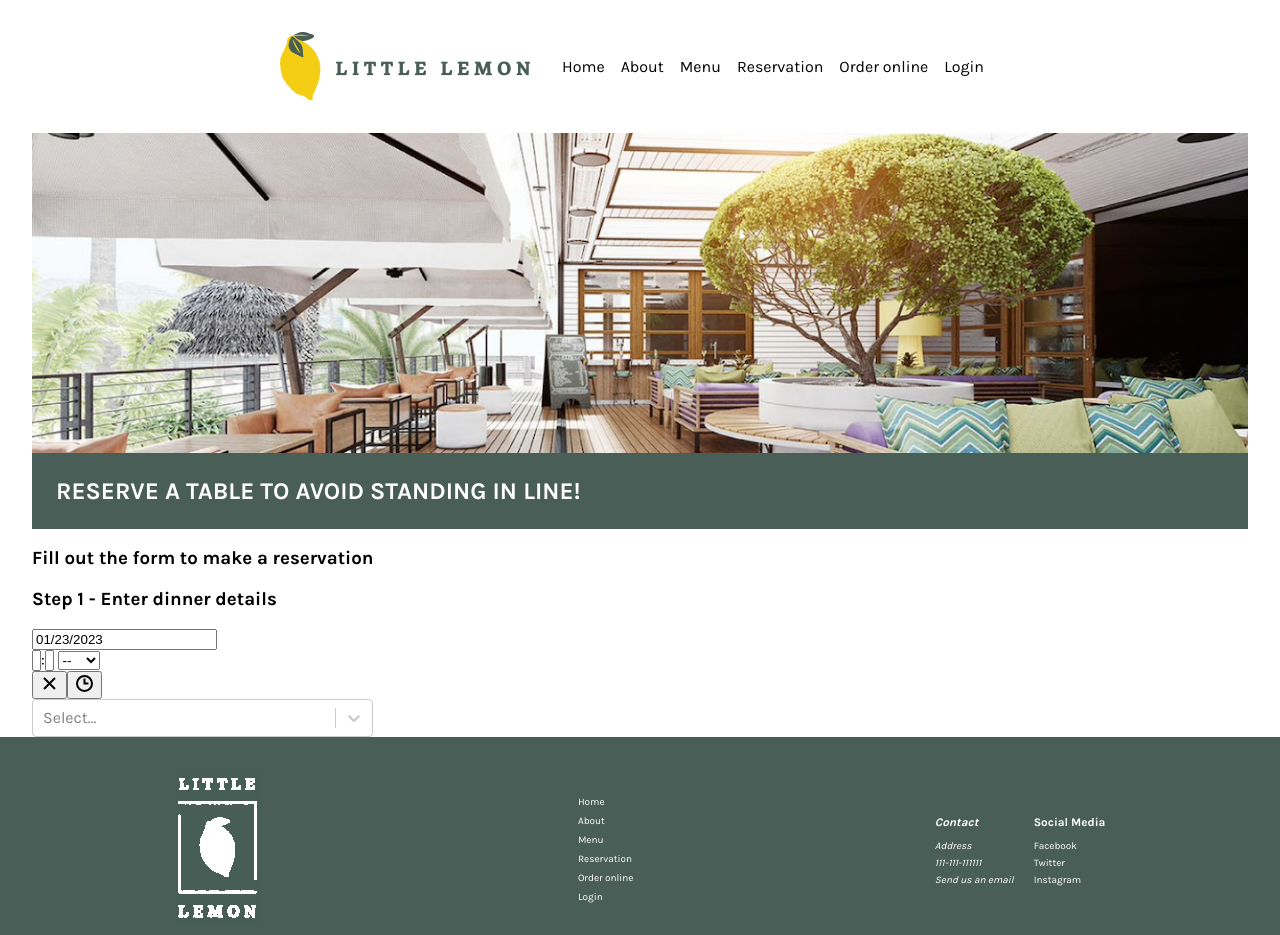
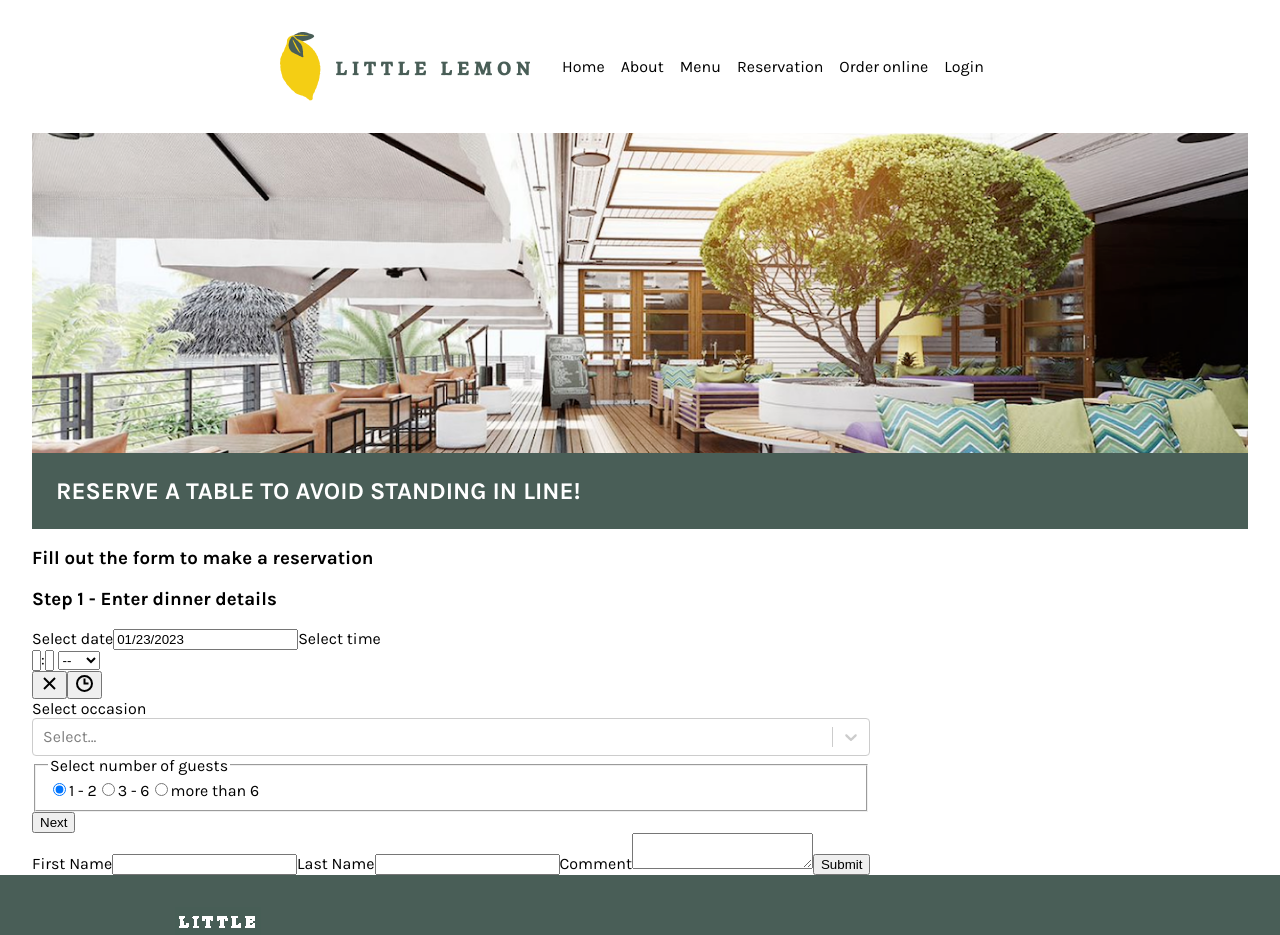
Before and after one commit to mantuok/eliseeva-little-lemon, a React (Create React App) app: page / in a window 1280 px wide. Shown: the top 935 px of the page. Built offline with nearby package versions, Linux system fonts and the light colour scheme.

Commit message:
forms markup done

```diff
--- /dev/null
+++ b/src/components/form-step-one/form-step-one.jsx
@@ -0,0 +1,42 @@
+import React, {useState} from 'react';
+import DatePicker from 'react-datepicker';
+import TimePicker from 'react-time-picker';
+import Select from 'react-select'
+import "react-datepicker/dist/react-datepicker.css";
+import {Occasion} from '../../const';
+
+const FormStepOne = () => {
+  const [startdate, setStartDate] = useState(new Date());
+  const occasionList = Object.values(Occasion);
+
+  return (
+    <form form__step1>
+      <label>
+        Select date
+        <span className="visually-hidden">Mandatory field</span>
+        <DatePicker selected={startdate} onChange={(date) => setStartDate(date)} />
+      </label>
+      <label>
+        Select time
+        <span className="visually-hidden">Mandatory field</span>
+        <TimePicker />
+      </label>
+      <label>
+        Select occasion
+        <Select options={occasionList} />
+      </label>
+      <fieldset>
+        <legend>Select number of guests</legend>
+        <input type="radio" id="one-two" name="guests" value="one-two" checked />
+        <label htmlFor="one-two">1 - 2</label>
+        <input type="radio" id="three-six" name="guests" value="three-six" />
+        <label htmlFor="one-two">3 - 6</label>
+        <input type="radio" id="more-than-six" name="guests" value="more-than-six" />
+        <label htmlFor="one-two">more than 6</label>
+      </fieldset>
+      <button className="button button--next">Next</button>
+    </form>
+  )
+}
+
+export default FormStepOne;
--- /dev/null
+++ b/src/components/form-step-two/form-step-two.jsx
@@ -0,0 +1,25 @@
+import React from 'react';
+
+const FormStepTwo = () => {
+  return (
+    <form form__step2>
+      <label>
+        First Name
+        <span className="visually-hidden">Mandatory field</span>
+        <input />
+      </label>
+      <label>
+        Last Name
+        <span className="visually-hidden">Mandatory field</span>
+        <input />
+      </label>
+      <label>
+        Comment
+        <textarea />
+      </label>
+      <button className="button button--submit">Submit</button>
+    </form>
+  )
+}
+
+export default FormStepTwo;
--- a/src/components/reservation-form/reservation-form.jsx
+++ /dev/null
@@ -1,28 +0,0 @@
-import React, {useState} from 'react';
-import DatePicker from 'react-datepicker';
-import TimePicker from 'react-time-picker';
-import Select from 'react-select'
-import "react-datepicker/dist/react-datepicker.css";
-
-const options = [
-  { value: 'chocolate', label: 'Chocolate' },
-  { value: 'strawberry', label: 'Strawberry' },
-  { value: 'vanilla', label: 'Vanilla' }
-]
-
-const ReservationForm = () => {
-  const [startdate, setStartDate] = useState(new Date());
-
-  return (
-    <div className="reservation-form">
-      <h3 className="reservation__heading">Step 1 - Enter dinner details</h3>
-      <form>
-        <DatePicker selected={startdate} onChange={(date) => setStartDate(date)} />
-        <TimePicker />
-        <Select options={options} />
-      </form>
-    </div>
-  )
-}
-
-export default ReservationForm;
--- a/src/components/reservation/reservation.jsx
+++ b/src/components/reservation/reservation.jsx
@@ -1,11 +1,14 @@
 import React from 'react';
-import ReservationForm from '../reservation-form/reservation-form';
+import FormStepOne from '../form-step-one/form-step-one';
+import FormStepTwo from '../form-step-two/form-step-two';
 
 const Reservation = () => {
   return (
     <section className="reservation">
       <h3 className="reservation__heading">Fill out the form to make a reservation</h3>
-      <ReservationForm />
+      <h3 className="form__heading">Step 1 - Enter dinner details</h3>
+      <FormStepOne />
+      <FormStepTwo />
     </section>
   )
 }
--- a/src/const.js
+++ b/src/const.js
@@ -69,3 +69,26 @@ export const NavigationType = {
     class: 'navigation-footer'
   }
 }
+
+export const Occasion = {
+  default: {
+    label: 'Occasion',
+    value: 'default',
+    icon: ''
+  },
+  birthday : {
+    label: 'Birthday',
+    value: 'birthday',
+    icon: ''
+  },
+  anniversary : {
+    label: 'Anniversary',
+    value: 'anniversary',
+    icon: ''
+  },
+  engagement : {
+    label: 'Engagement',
+    value: 'engagement',
+    icon: ''
+  },
+}
--- a/src/sass/style.scss
+++ b/src/sass/style.scss
@@ -12,3 +12,5 @@
 @import './blocks/contacts.scss';
 @import './blocks/promo.scss';
 @import './blocks/reservation.scss';
+@import './blocks/form-step-one.scss';
+@import './blocks/form-step-two.scss';
```
Also changed, not shown: src/sass/blocks/form-step-one.scss (added), src/sass/blocks/form-step-two.scss (added).
